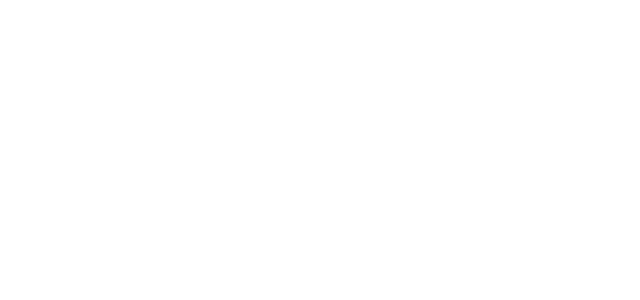
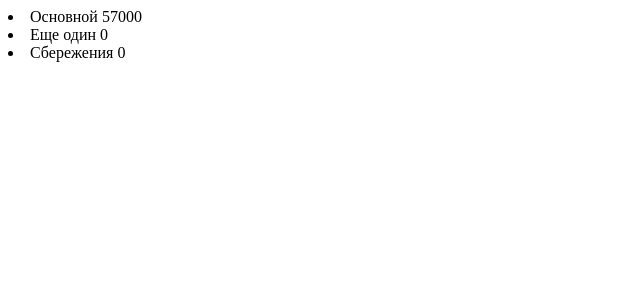
Before and after one commit to omoskalenko/my-budget, a React (Create React App) app: page / in a window 1280 px wide. Shown: the top 300 px of the page, without its empty margins (0-640 px from the left). Built offline with nearby package versions, Linux system fonts and the light colour scheme.

Commit message:
Реализован расчет остатка по счетам

```diff
--- /dev/null
+++ b/src/API/index.js
@@ -0,0 +1,13 @@
+import data from '../struct'
+
+export function getAllData() {
+  return new Promise(resolve => {
+    setTimeout(() => resolve(data), 100)
+  })
+}
+
+export function getAccounts() {
+  return new Promise(resolve => {
+    setTimeout(() => resolve(data.accounts), 1000)
+  })
+}
--- a/src/App.js
+++ b/src/App.js
@@ -1,11 +1,122 @@
-import React from 'react';
+import React, { useEffect, useState } from 'react'
+import { getAllData, getAccounts } from './API'
+import moment from 'moment'
+
+const period = {
+  startDate: moment('07.12.2019', 'DD.MM.YYYY'),
+  endDate: moment('14.12.2019', 'DD.MM.YYYY'),
+  startDay() { return this.startDate.get('date') },
+  endDay() { return this.endDate.get('date') },
+  days() { return this.endDay() - this.startDay() },
+}
+
+console.log(period.days());
+
+
+  /**
+  * Преобразование объекта с данными по id в массив объектов с свойством id
+  *
+  * @returns {@array}
+  */
+function normalize(object) {
+  return Object.entries(object).map(item => ({ id: item[0], ...item[1] }))
+}
+
+  /**
+  * Получить сумму транзакций
+  *
+  * @returns {@number} - сумма транзакций
+  */
+ function getAmountByIdTransactions(transactionIds, transactions) {
+  return transactionIds.reduce((res, op) => res + transactions[op].amount, 0)
+}
 
 function App() {
+  const [isFetching, setFetching] = useState(false)
+  const [accounts, setAccounts] = useState([])
+  const [incomePerfect, setIncomePerfect] = useState([])
+  const [costsPerfect, setCostsPerfect] = useState([])
+
+  useEffect(() => {
+    setFetching(true)
+    getAllData().then((data) => {
+      const {
+        accounts,
+        income,
+        costs
+      } = data
+      console.log(data);
+      setAccounts(accounts)
+      setIncomePerfect(income.perfect)
+      setCostsPerfect(costs.perfect)
+
+      setFetching(false)
+    })
+  }, [])
+
+
+
+  const renderAccounts = () => {
+    return normalize(accounts).map(account => {
+      const { id, title } = account
+      return (
+        <li key={id}>{title} {getBalance(id)}</li>
+      )
+    })
+  }
+
+
+  /**
+  * Получить входящие зачисления на счет
+  *
+  * @param {number} - accountId - id счета
+  * @param {object} - income - Коллекция транзакции доходов
+  * @returns {number} - сумму зачислений за все время
+  */
+  const getIncoming = (accountId, income) => {
+    return  getAmountByIdTransactions(accounts[accountId].transactions.income, income)
+  }
+
+  /**
+  * Получить расходы с счета
+  *
+  * @param {number} - accountId - id счета
+  * @param {object} - costs - Коллекция транзакции расходов
+  * @returns {@number} - сумму зачислений за все время
+  */
+  const getCoasts = (accountId, costs) => {
+    return getAmountByIdTransactions(accounts[accountId].transactions.costs, costs)
+  }
+
+
+  // Получить баланс счета по id счета
+  const getBalance = (accountId) => {
+    return getIncoming(accountId, incomePerfect) - getCoasts(accountId, costsPerfect)
+  }
+
+
+
+
+
+
+
+
+
+
+
+
+
+
+
+
+
+  if (isFetching) return <h1>Загрузка...</h1>
+
   return (
     <div className="App">
-
+      {renderAccounts()}
     </div>
   );
 }
 
-export default App;
+export default App
```
